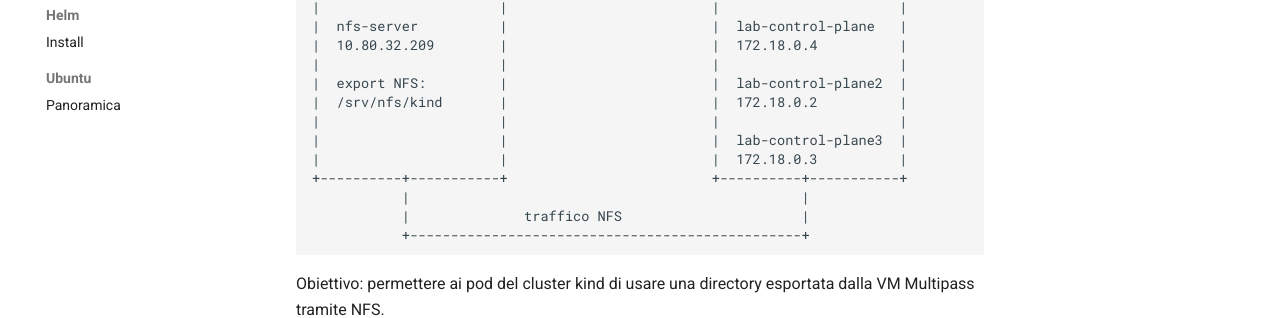
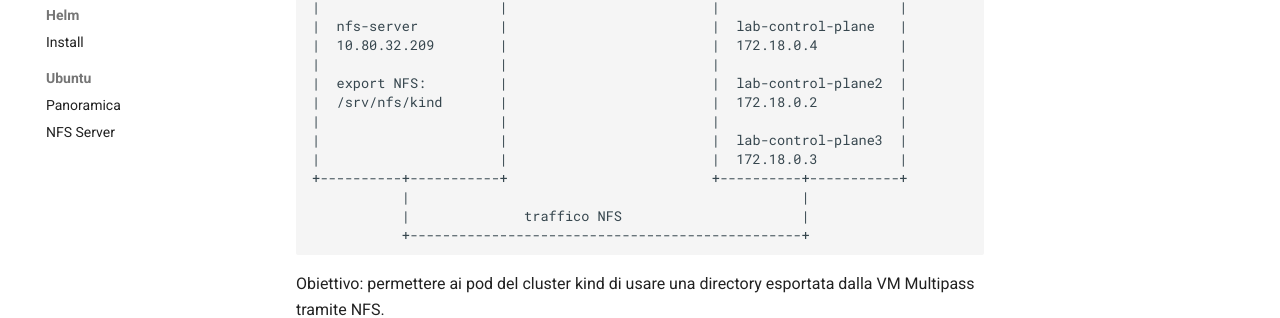
Before and after one commit to miscape/ops-toolbox, an MkDocs documentation site: the page built from docs/ubuntu/nfs-server.md, in a window 1280 px wide. Shown: the part 400-718 px from the top of the page. Built offline with MkDocs 1.6.1 and Material for MkDocs 9.7.7, drawn with Linux system fonts in a browser that asks for light colours.

Commit message:
rename nfs docs

```diff
--- a/mkdocs.yml
+++ b/mkdocs.yml
@@ -83,3 +83,4 @@ nav:
 
   - Ubuntu:
       - Panoramica: ubuntu/index.md
+      - NFS Server: nfs-server.md
```
Also changed, not shown: docs/ubuntu/nfs-server.md (renamed from docs/ubuntu/NFS.md).
